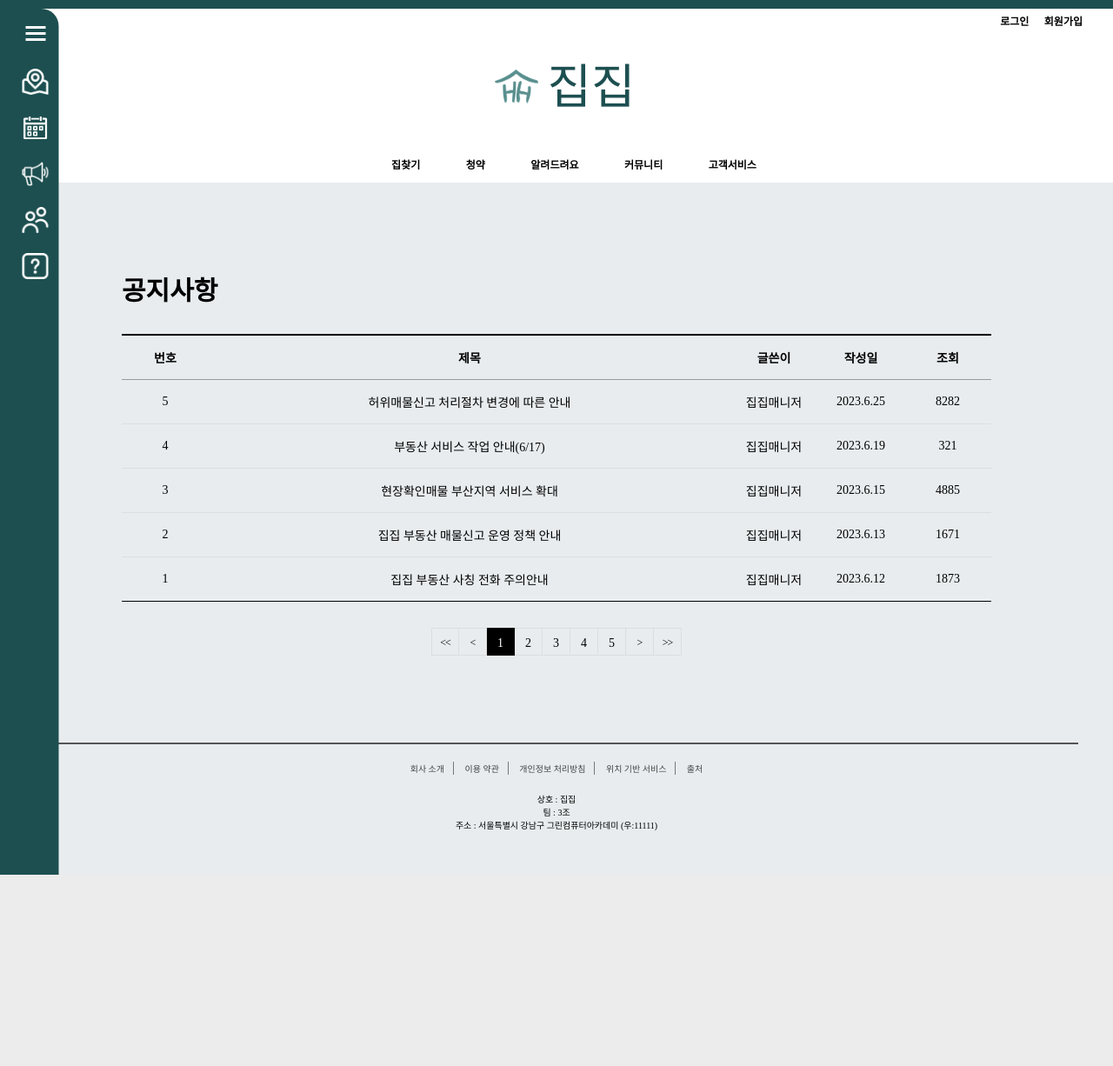
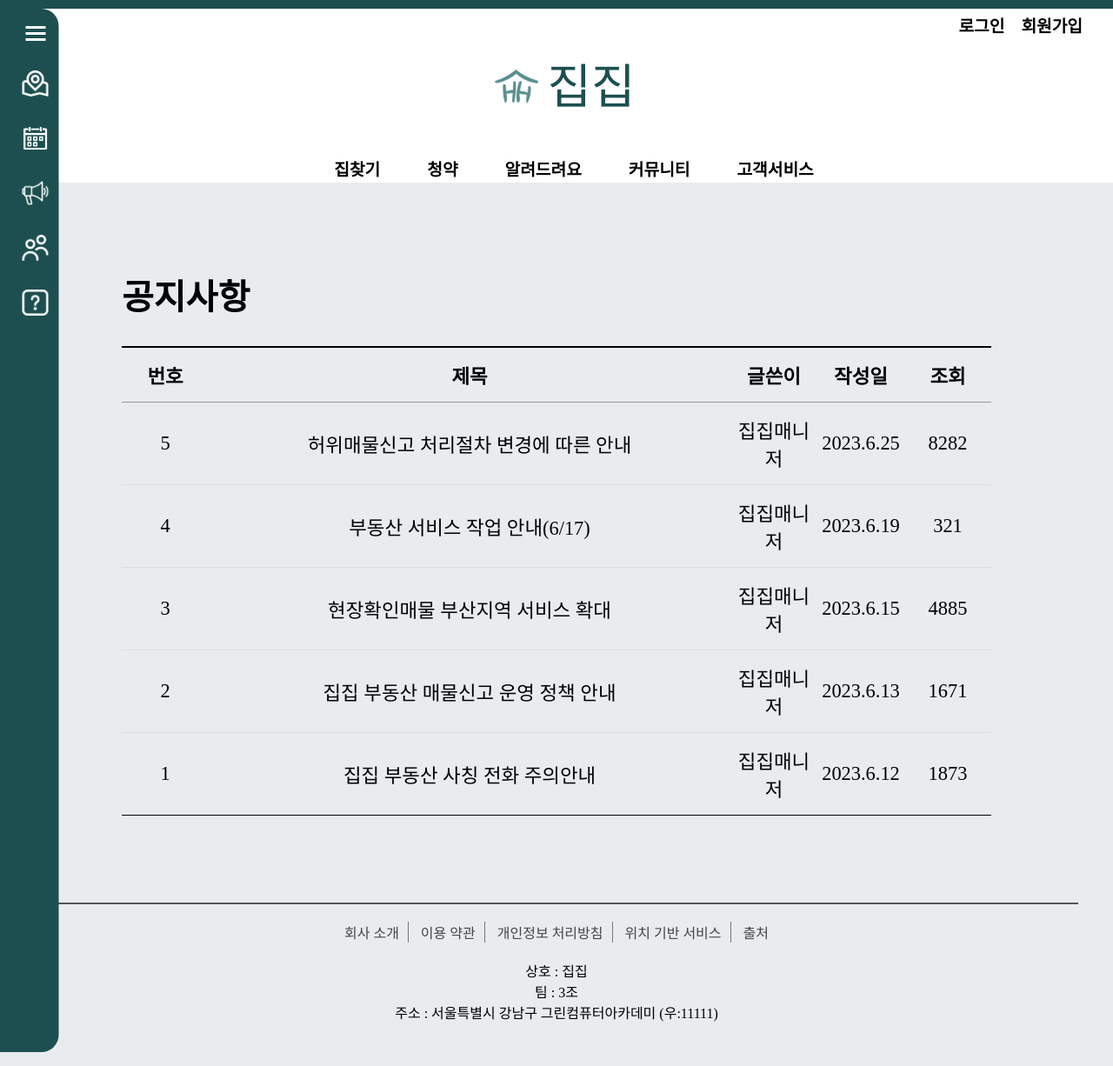
Before and after one commit to pshho/team3_django_project, a Django app: page /notice/notice/ in a window 1280 px wide. Shown: the whole page at 87% size. Before the commit the page ends 1006 px from the top, so only its background shows below. Run offline with Django 4.2, Linux system fonts and the light colour scheme; some web fonts are replaced.

Commit message:
게시판 수정

```diff
--- a/polls/static/css/board/board_css.css
+++ b/polls/static/css/board/board_css.css
@@ -26,7 +26,7 @@ a{text-decoration: none;color: initial;}
     /* 그말인 즉슨 최상위 태그의 값을 설정안하면 em을 한들 */
     /* rem을 한들 크기가 변하지 않음 */
     /* 최상위 태그는 html임 고로 html에 폰트사이즈를 주겠음 */
-    font-size: 3rem;
+    font-size: 2.5rem;
 }
 
 html{
--- a/polls/static/css/notice/style.css
+++ b/polls/static/css/notice/style.css
@@ -25,12 +25,12 @@ a{text-decoration: none;color: initial;}
     /* 그말인 즉슨 최상위 태그의 값을 설정안하면 em을 한들 */
     /* rem을 한들 크기가 변하지 않음 */
     /* 최상위 태그는 html임 고로 html에 폰트사이즈를 주겠음 */
-    font-size: 3rem;
+    font-size: 2.5rem;
 }
 
 html{
     /* 폰트사이즈를 10으로 줫기때문에 3*10해서 30px이됨(바로위 strong값) */
-    font-size: 10px;
+    font-size: 16px;
     /* em은 뭐가다른가요?? 안알랴줌 */
     /* 근본원인은 */
     /* 시간없으면 1:00~1:20만 후딱보세요 */
--- a/polls/templates/notice/notice_list.html
+++ b/polls/templates/notice/notice_list.html
@@ -68,18 +68,6 @@
 
             </div>
 
-            <div class="board_page">
-               <a href="#" class="bt first"><<</a>
-               <a href="#" class="bt prev"><</a>
-               <a href="" class="num on">1</a>
-               <a href="" class="num">2</a>
-               <a href="" class="num">3</a>
-               <a href="" class="num">4</a>
-               <a href="" class="num">5</a>
-
-               <a href="#" class="bt next">></a>
-               <a href="#" class="bt last">>></a>
-            </div>
         </div>
     </div>
 {% include 'footer/footer.html' %}
```
Also changed, not shown: polls/db.sqlite3.
